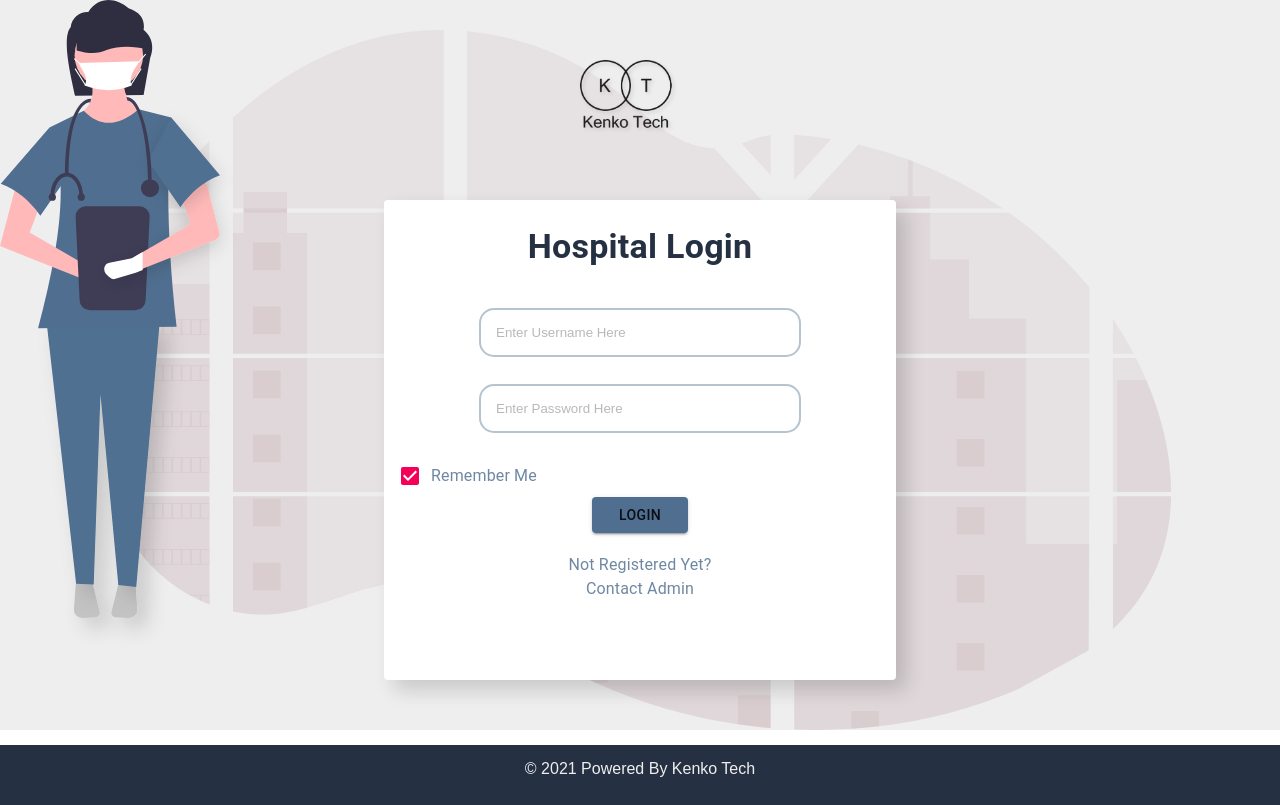
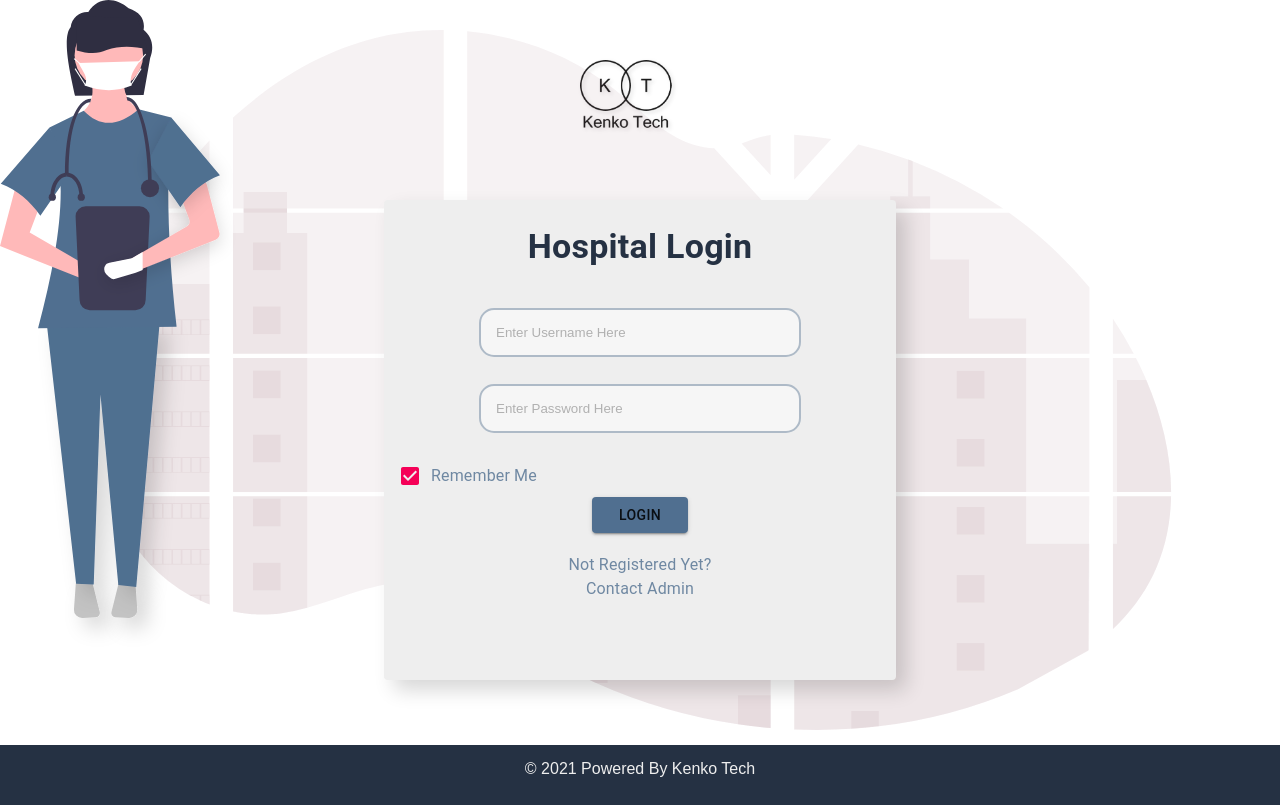
Before and after one commit to 1adityas/HMS, a React (Create React App) app: page / in a window 1280 px wide. Built offline with nearby package versions, Linux system fonts and the light colour scheme.

Commit message:
color change

```diff
--- a/src/components/CardItem.js
+++ b/src/components/CardItem.js
@@ -20,7 +20,8 @@ const useStyles = makeStyles({
     left:"30%",
     right:"30%",
     width:"auto",
-    height:"60%"
+    height:"60%",
+    backgroundColor:"#EEEEEE"
   },
   bullet: {
     display: 'inline-block',
--- a/src/components/Login.css
+++ b/src/components/Login.css
@@ -1,4 +1,4 @@
-.lgin{
+.bg-color {
     background-color: #EEEEEE;
 }
 
@@ -30,8 +30,8 @@
     top: 7%;
     left: 45%;
 }
-.nurseImg
-{
+
+.nurseImg {
     position: absolute;
     flex: 100%;
 }
@@ -52,3 +52,9 @@
 .fieldAlign {
     text-align: center;
 }
+
+.nurseImg {
+    position: absolute;
+
+
+}
```
